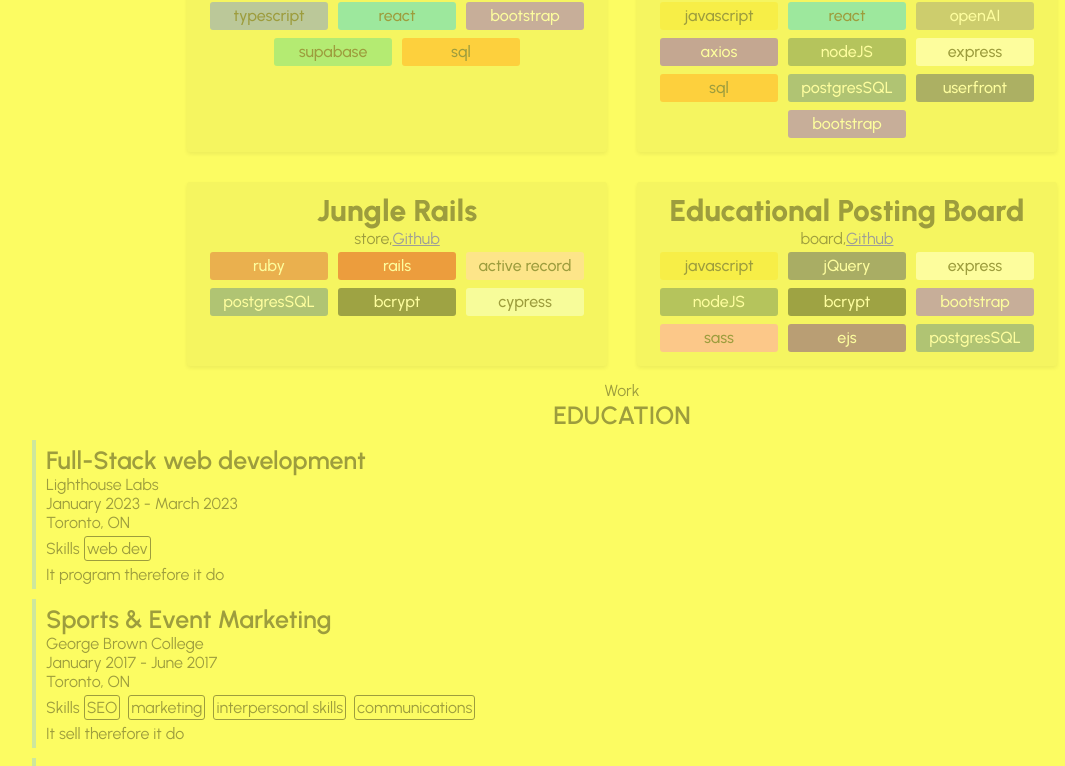
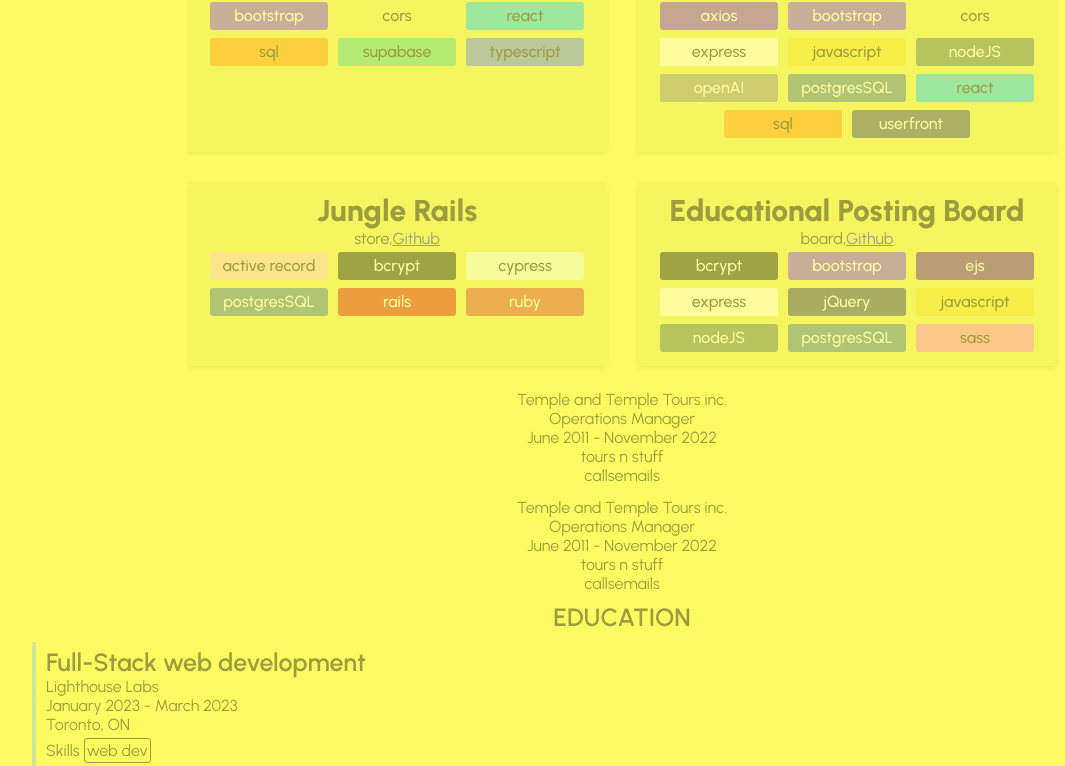
Before and after one commit to gtemple/personal-site-redux, a React (Vite) app in the folder client/: page / in a window 1280 px wide. Shown: the part 1509-2275 px from the top of the page, without its empty margins (18-1083 px from the left). Built offline with nearby package versions, Linux system fonts and the light colour scheme.

Commit message:
add jobs

```diff
--- a/client/src/components/Projects/Index.tsx
+++ b/client/src/components/Projects/Index.tsx
@@ -13,10 +13,10 @@ interface ProjectData {
 }
 
 const cgrDescription = 'racing';
-const cgrStack = ['typescript', 'react', 'bootstrap', 'supabase', 'sql'];
+const cgrStack = ['typescript', 'react', 'bootstrap', 'supabase', 'sql', 'cors'];
 
 const sureChefDescription = 'cooking';
-const sureChefStack = ['javascript', 'react', 'openAI', 'axios', 'nodeJS', 'express', 'sql', 'postgresSQL', 'userfront', 'bootstrap'];
+const sureChefStack = ['javascript', 'react', 'openAI', 'axios', 'nodeJS', 'express', 'sql', 'postgresSQL', 'userfront', 'bootstrap', 'cors'];
 
 const jungleRailsDescription = 'store';
 const jungleRailsStack = ['ruby', 'rails', 'active record', 'postgresSQL', 'bcrypt', 'cypress'];
--- a/client/src/components/Projects/Project.tsx
+++ b/client/src/components/Projects/Project.tsx
@@ -10,7 +10,7 @@ type ProjectProps = {
 export const Project = ({ name, description, url, github, stack }: ProjectProps) => {
 
   const stackParser = (stackArray: string[]) => {
-    return stackArray.map((s: string, index: number) => {
+    return stackArray.sort().map((s: string, index: number) => {
       return (<div className={`${s.toLowerCase().split(' ').join('-')} tech`} key={index}>{s}</div>)
     });
   }
--- a/client/src/components/Work/Index.tsx
+++ b/client/src/components/Work/Index.tsx
@@ -1,6 +1,41 @@
+import Job from "./Job"
+
+import './work.css'
+
+const jobs = [
+  {
+    'company': 'Temple and Temple Tours inc.',
+    'position': 'Operations Manager',
+    'startDate': 'June 2011',
+    'endDate': 'November 2022',
+    'description': 'tours n stuff',
+    'responsibilities': ['calls', 'emails']
+  },
+  {
+    'company': 'Temple and Temple Tours inc.',
+    'position': 'Operations Manager',
+    'startDate': 'June 2011',
+    'endDate': 'November 2022',
+    'description': 'tours n stuff',
+    'responsibilities': ['calls', 'emails']
+  },
+]
+
 const Work = () => {
   return (
-    <div>Work</div>
+    <div>
+            {jobs.map((job, index) => (
+        <Job
+          key={index}
+          company={job.company}
+          position={job.position}
+          startDate={job.startDate}
+          endDate={job.endDate}
+          description={job.description}
+          responsibilities={job.responsibilities}
+        />
+      ))}
+    </div>
   )
 }
 
--- /dev/null
+++ b/client/src/components/Work/Job.tsx
@@ -0,0 +1,22 @@
+type JobProps = {
+  company: string;
+  position: string;
+  startDate: string;
+  endDate: string;
+  description: string;
+  responsibilities: string[];
+}
+
+const Job = ({company, position, startDate, endDate, description, responsibilities}: JobProps) => {
+  return (
+    <div className='job'>
+      <div>{company}</div>
+      <div>{position}</div>
+      <div>{startDate} - {endDate}</div>
+      <div>{description}</div>
+      <div>{responsibilities}</div>
+    </div>
+  )
+}
+
+export default Job
--- /dev/null
+++ b/client/src/components/Work/work.css
@@ -0,0 +1,4 @@
+.job {
+  margin: 5px;
+  padding: 4px;
+}
```
